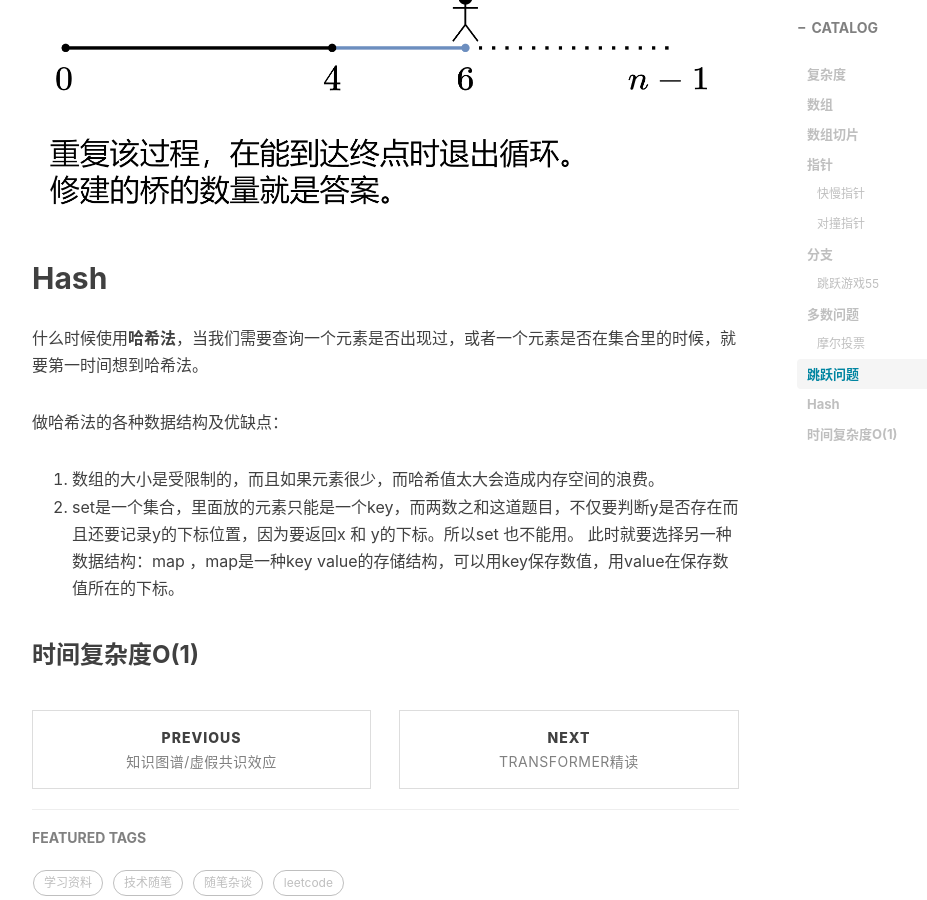
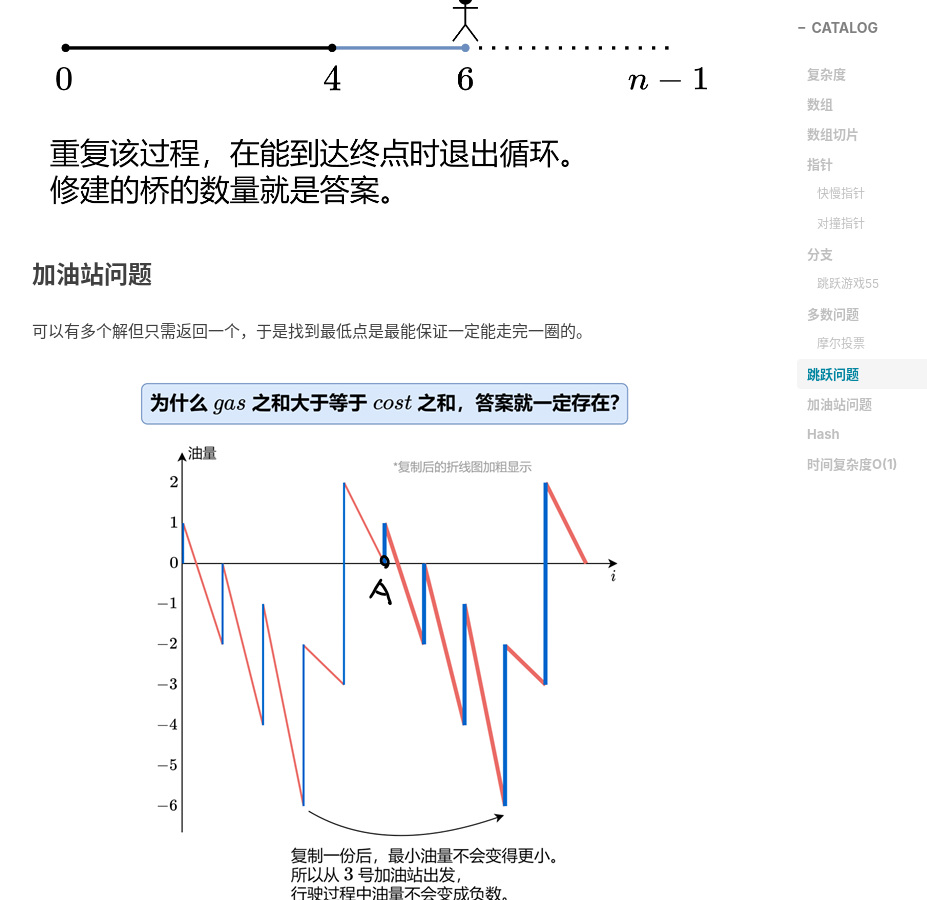
Before and after one commit to LIU-Alessia/LIU-Alessia.github.io, a Jekyll site: the page built from _posts/2026-02-27-力扣刷题日记/2026-02-27-日记1-数组和字符串 copy.md, in a window 1280 px wide and 900 px high, scrolled down 4661 px. Shown: the whole window, without its empty margins (233-1160 px from the left). Built offline with Jekyll 4.4.1, drawn with Linux system fonts in a browser that asks for light colours; nearby versions of some CDN libraries; comment, search, counter and statistics services are not loaded.

Commit message:
加油站问题

```diff
--- a/_posts/2026-02-27-力扣刷题日记/2026-02-27-日记1-数组和字符串 copy.md
+++ b/_posts/2026-02-27-力扣刷题日记/2026-02-27-日记1-数组和字符串 copy.md
@@ -112,6 +112,13 @@ class Solution:
 ### 跳跃问题
 ![alt text](/img-post/leetcode/1-array&string/跳跃问题建桥理解图示.png)
 
+### 加油站问题
+可以有多个解但只需返回一个，于是找到最低点是最能保证一定能走完一圈的。
+
+![alt text](/img-post/leetcode/1-array&string/加油站问题折线图解.png)
+
+
+
 ## Hash
 什么时候使用**哈希法**，当我们需要查询一个元素是否出现过，或者一个元素是否在集合里的时候，就要第一时间想到哈希法。
 
```
Also changed, not shown: img-post/leetcode/1-array&string/加油站问题折线图解.png (added).
